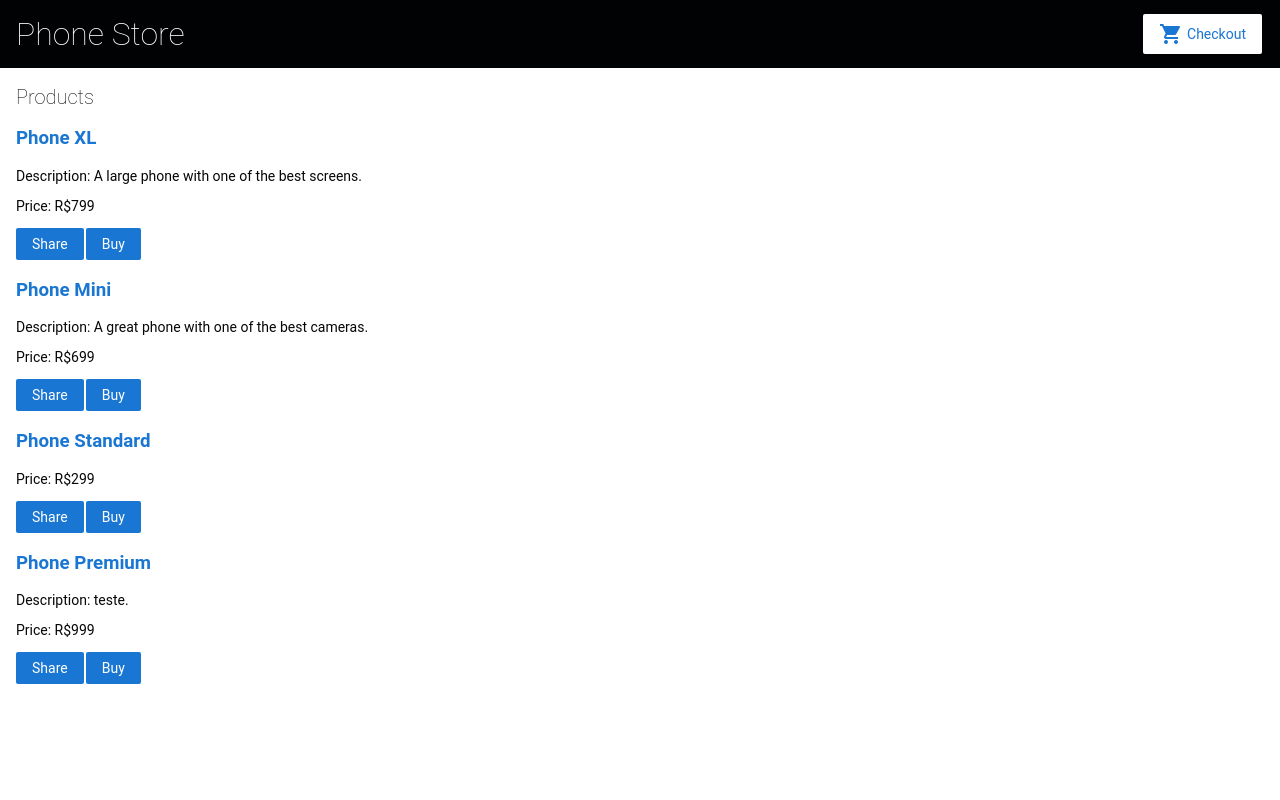
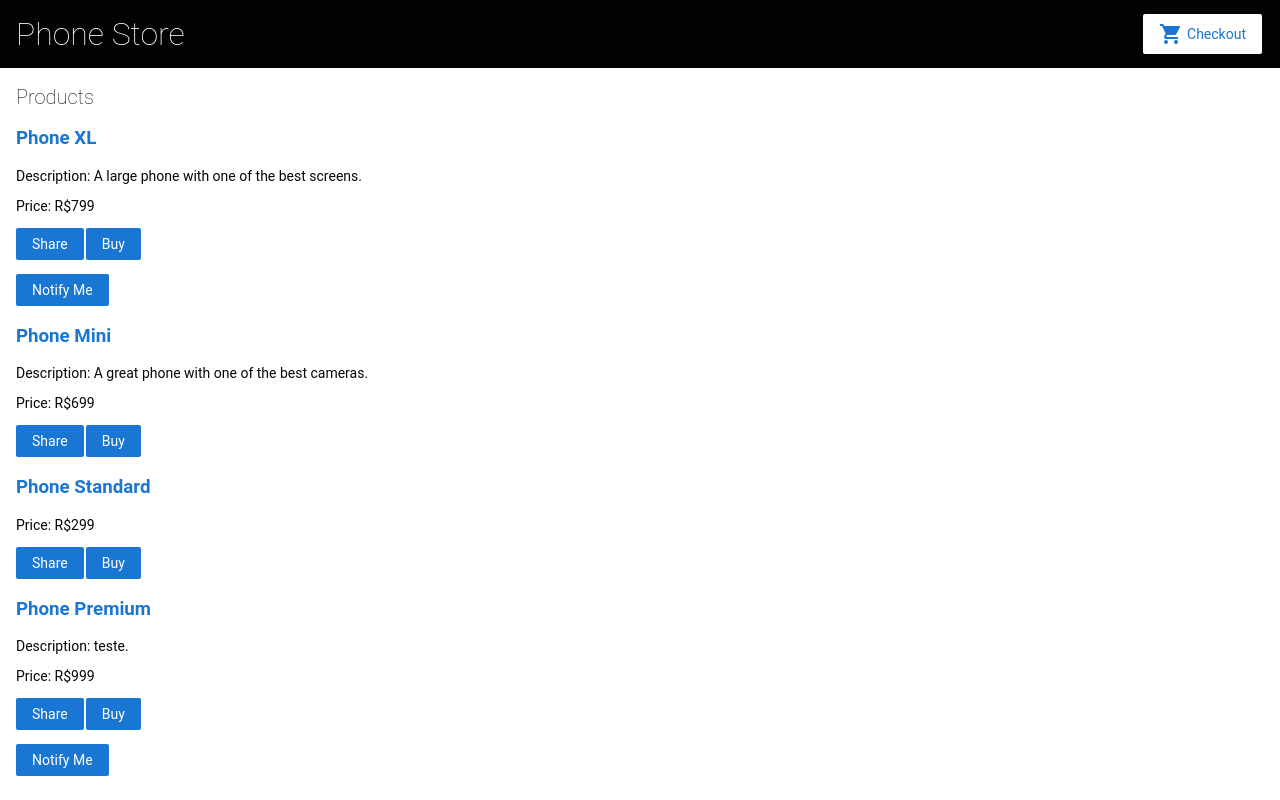
Before and after one commit to bielzin42/angularStore, an Angular app: page / in a window 1280 px wide. Built offline with nearby package versions, Linux system fonts and the light colour scheme.

Commit message:
implementing the notifyMe component!

```diff
--- a/src/app/app.module.ts
+++ b/src/app/app.module.ts
@@ -6,6 +6,7 @@ import { ReactiveFormsModule } from '@angular/forms';
 import { AppComponent } from './app.component';
 import { TopBarComponent } from './top-bar/top-bar.component';
 import { ProductListComponent } from './product-list/product-list.component';
+import { ProductAlertsComponent } from './product-alerts/product-alerts.component';
 
 @NgModule({
   imports: [
@@ -18,7 +19,8 @@ import { ProductListComponent } from './product-list/product-list.component';
   declarations: [
     AppComponent,
     TopBarComponent,
-    ProductListComponent
+    ProductListComponent,
+    ProductAlertsComponent
   ],
   bootstrap: [ AppComponent ]
 })
--- /dev/null
+++ b/src/app/product-alerts/product-alerts.component.html
@@ -0,0 +1,3 @@
+<p *ngIf="product.price > 700">
+  <button (click)="notify.emit()">Notify Me</button>
+</p>
--- /dev/null
+++ b/src/app/product-alerts/product-alerts.component.ts
@@ -0,0 +1,18 @@
+import { Component, OnInit } from '@angular/core';
+import { Input } from '@angular/core';
+import { Output, EventEmitter } from '@angular/core';
+
+@Component({
+  selector: 'app-product-alerts',
+  templateUrl: './product-alerts.component.html',
+  styleUrls: ['./product-alerts.component.css']
+})
+export class ProductAlertsComponent implements OnInit {
+  @Input() product;
+  @Output() notify = new EventEmitter();
+  constructor() { }
+
+  ngOnInit() {
+  }
+
+}
--- a/src/app/product-list/product-list.component.html
+++ b/src/app/product-list/product-list.component.html
@@ -14,6 +14,10 @@
   <button (click)="share()">Share</button>
   <button (click)="buy()">Buy</button>
 
+  <app-product-alerts
+  [product]="product" (notify)="onNotify()">
+</app-product-alerts>
+
 </div>
 
 <!--
--- a/src/app/product-list/product-list.component.ts
+++ b/src/app/product-list/product-list.component.ts
@@ -17,6 +17,10 @@ export class ProductListComponent {
   buy(){
     window.alert('The product has been added to the cart')
   }
+
+  onNotify(){
+    window.alert('You will be notified when the product goes on sale!');
+  }
 }
 
 
```
Also changed, not shown: src/app/product-alerts/product-alerts.component.css (added).
